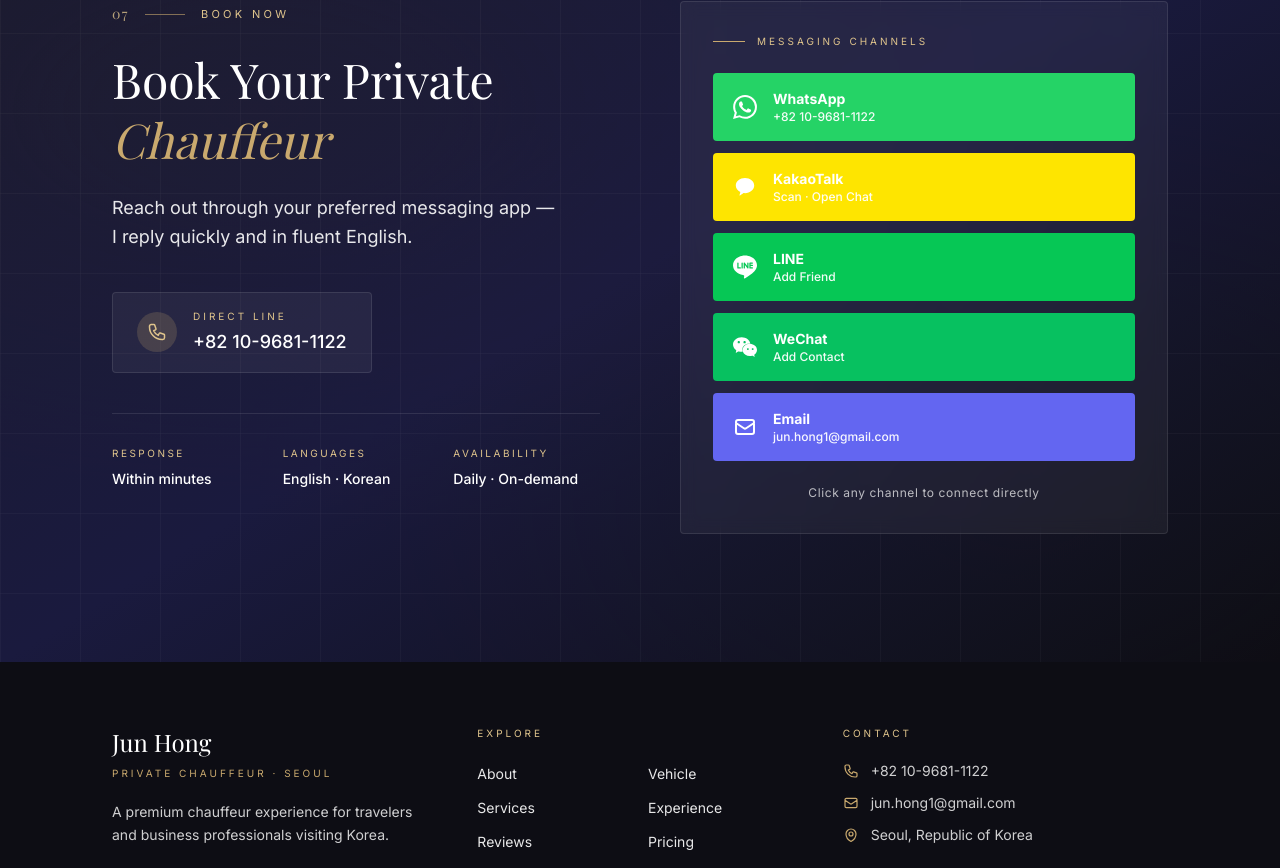
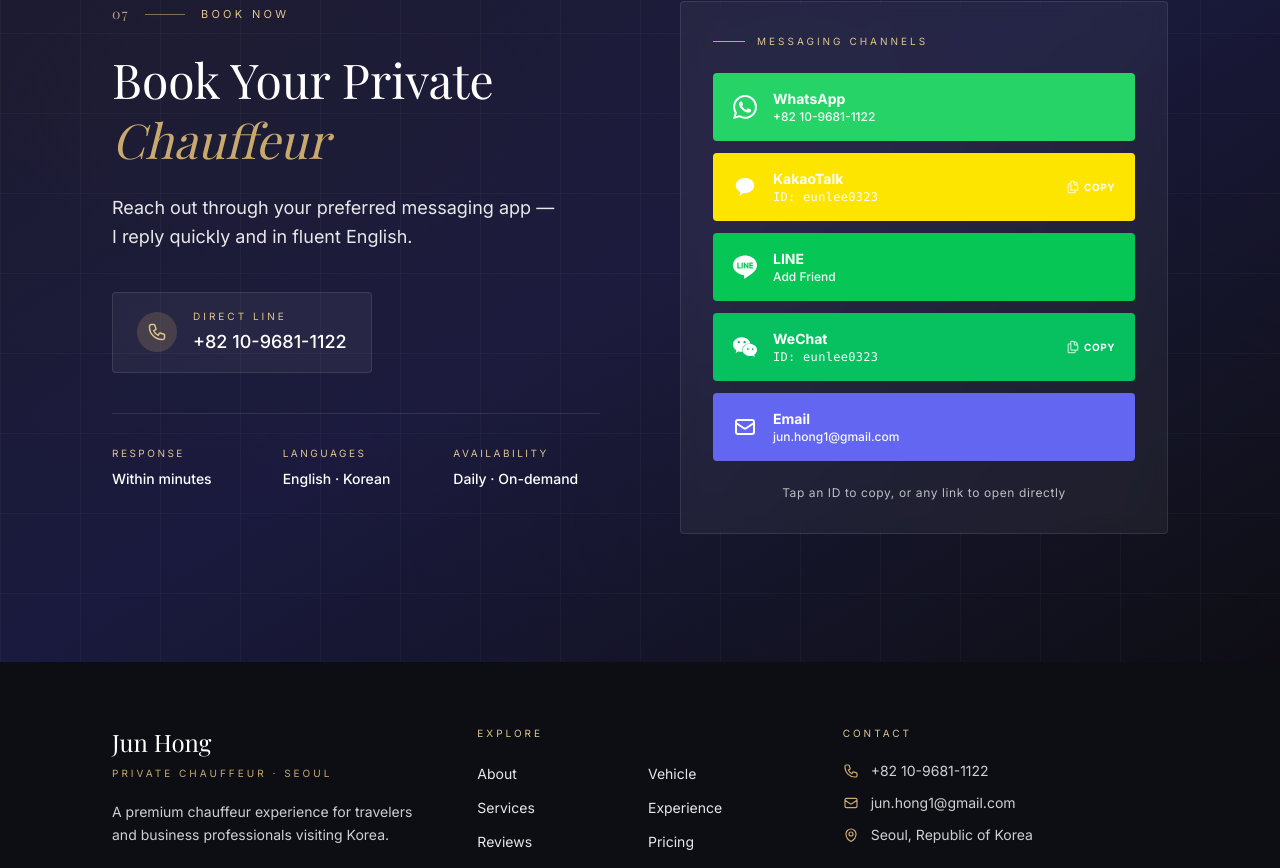
Before and after one commit to gustn0117/private-chauffeur, a Next.js app: page / in a window 1280 px wide. Shown: the part 6776-7644 px from the top of the page. Built offline with nearby package versions, Linux system fonts and the light colour scheme.

Commit message:
Show KakaoTalk and WeChat as copyable IDs instead of links

```diff
--- a/src/components/Booking.tsx
+++ b/src/components/Booking.tsx
@@ -1,8 +1,28 @@
+import ChannelButton from "./ChannelButton";
 import Reveal from "./Reveal";
 import SectionLabel from "./SectionLabel";
 
-const contactChannels = [
+type ChannelItem =
+  | {
+      type: "link";
+      name: string;
+      icon: React.ReactNode;
+      color: string;
+      href: string;
+      handle: string;
+    }
+  | {
+      type: "copy";
+      name: string;
+      icon: React.ReactNode;
+      color: string;
+      copyValue: string;
+      handleLabel: string;
+    };
+
+const contactChannels: ChannelItem[] = [
   {
+    type: "link",
     name: "WhatsApp",
     icon: (
       <svg viewBox="0 0 24 24" className="w-6 h-6" fill="currentColor">
@@ -14,17 +34,19 @@
     handle: "+82 10-9681-1122",
   },
   {
+    type: "copy",
     name: "KakaoTalk",
     icon: (
       <svg viewBox="0 0 24 24" className="w-6 h-6" fill="currentColor">
         <path d="M12 3c-5.08 0-9.2 3.39-9.2 7.57 0 2.73 1.81 5.13 4.54 6.48-.2.74-.72 2.68-.82 3.1-.13.5.18.49.39.36.16-.1 2.59-1.76 3.64-2.48.47.07.96.11 1.45.11 5.08 0 9.2-3.39 9.2-7.57S17.08 3 12 3z" />
       </svg>
     ),
-    href: "http://qr.kakao.com/talk/yhAS6WEaAqu3uR4eiE8O1gZDlUI-",
+    copyValue: "eunlee0323",
+    handleLabel: "ID: eunlee0323",
     color: "bg-[#FEE500] hover:bg-[#e6cf00] text-[#191919]",
-    handle: "Scan · Open Chat",
   },
   {
+    type: "link",
     name: "LINE",
     icon: (
       <svg viewBox="0 0 24 24" className="w-6 h-6" fill="currentColor">
@@ -36,17 +58,19 @@
     handle: "Add Friend",
   },
   {
+    type: "copy",
     name: "WeChat",
     icon: (
       <svg viewBox="0 0 24 24" className="w-6 h-6" fill="currentColor">
         <path d="M8.691 2.188C3.891 2.188 0 5.476 0 9.53c0 2.212 1.17 4.203 3.002 5.55a.59.59 0 01.213.665l-.39 1.48c-.019.07-.048.141-.048.213 0 .163.13.295.29.295a.326.326 0 00.167-.054l1.903-1.114a.864.864 0 01.717-.098 10.16 10.16 0 002.837.403c.276 0 .543-.027.811-.05-.857-2.578.157-4.972 1.932-6.446 1.703-1.415 3.882-1.98 5.853-1.838-.576-3.583-4.196-6.348-8.596-6.348zM5.785 5.991c.642 0 1.162.529 1.162 1.18a1.17 1.17 0 01-1.162 1.178A1.17 1.17 0 014.623 7.17c0-.651.52-1.18 1.162-1.18zm5.813 0c.642 0 1.162.529 1.162 1.18a1.17 1.17 0 01-1.162 1.178 1.17 1.17 0 01-1.162-1.178c0-.651.52-1.18 1.162-1.18zm5.34 2.867c-1.797-.052-3.746.512-5.28 1.786-1.72 1.428-2.687 3.72-1.78 6.22.942 2.453 3.666 4.229 6.884 4.229.826 0 1.622-.12 2.361-.336a.722.722 0 01.598.082l1.584.926a.272.272 0 00.14.047c.134 0 .24-.111.24-.247 0-.06-.023-.12-.038-.177l-.327-1.233a.582.582 0 01-.023-.156.49.49 0 01.201-.398C23.024 18.48 24 16.82 24 14.98c0-3.21-2.931-5.837-7.062-6.122zM14.87 13.13c.535 0 .969.44.969.982a.976.976 0 01-.969.983.976.976 0 01-.969-.983c0-.542.434-.982.97-.982zm4.82 0c.535 0 .969.44.969.982a.976.976 0 01-.969.983.976.976 0 01-.969-.983c0-.542.434-.982.97-.982z" />
       </svg>
     ),
-    href: "https://u.wechat.com/kI4KmHVxguW-mK8gjWZVOyw",
+    copyValue: "eunlee0323",
+    handleLabel: "ID: eunlee0323",
     color: "bg-[#07C160] hover:bg-[#06ad56]",
-    handle: "Add Contact",
   },
   {
+    type: "link",
     name: "Email",
     icon: (
       <svg viewBox="0 0 24 24" className="w-6 h-6" fill="none" stroke="currentColor" strokeWidth={2}>
@@ -148,27 +172,12 @@
 
               <div className="grid gap-3">
                 {contactChannels.map((c) => (
-                  <a
-                    key={c.name}
-                    href={c.href}
-                    target="_blank"
-                    rel="noopener noreferrer"
-                    className={`group flex items-center gap-4 px-5 py-4 rounded-sm text-white transition-all duration-300 hover:translate-x-1 ${c.color}`}
-                  >
-                    <div className="shrink-0">{c.icon}</div>
-                    <div className="flex-1 text-left">
-                      <div className="font-bold text-sm">{c.name}</div>
-                      <div className="text-xs font-medium opacity-95">{c.handle}</div>
-                    </div>
-                    <span className="opacity-0 group-hover:opacity-100 transition-opacity font-bold">
-                      →
-                    </span>
-                  </a>
+                  <ChannelButton key={c.name} {...c} />
                 ))}
               </div>
 
               <p className="mt-6 text-center text-white/70 text-xs tracking-wider">
-                Click any channel to connect directly
+                Tap an ID to copy, or any link to open directly
               </p>
             </div>
           </Reveal>
--- /dev/null
+++ b/src/components/ChannelButton.tsx
@@ -0,0 +1,83 @@
+"use client";
+
+import { useState, type ReactNode } from "react";
+
+type Props = {
+  name: string;
+  icon: ReactNode;
+  color: string;
+  className?: string;
+} & (
+  | { type: "link"; href: string; handle: string }
+  | { type: "copy"; copyValue: string; handleLabel: string }
+);
+
+export default function ChannelButton(props: Props) {
+  const [copied, setCopied] = useState(false);
+
+  const handleCopy = async () => {
+    if (props.type !== "copy") return;
+    try {
+      await navigator.clipboard.writeText(props.copyValue);
+      setCopied(true);
+      setTimeout(() => setCopied(false), 1800);
+    } catch {
+      // noop
+    }
+  };
+
+  const baseClass = `group flex items-center gap-4 px-5 py-4 rounded-sm text-white transition-all duration-300 hover:translate-x-1 ${props.color} ${props.className ?? ""}`;
+
+  if (props.type === "link") {
+    return (
+      <a
+        href={props.href}
+        target="_blank"
+        rel="noopener noreferrer"
+        className={baseClass}
+      >
+        <div className="shrink-0">{props.icon}</div>
+        <div className="flex-1 text-left">
+          <div className="font-bold text-sm">{props.name}</div>
+          <div className="text-xs font-medium opacity-95">{props.handle}</div>
+        </div>
+        <span className="opacity-0 group-hover:opacity-100 transition-opacity font-bold">
+          →
+        </span>
+      </a>
+    );
+  }
+
+  return (
+    <button
+      type="button"
+      onClick={handleCopy}
+      className={`${baseClass} cursor-pointer`}
+    >
+      <div className="shrink-0">{props.icon}</div>
+      <div className="flex-1 text-left">
+        <div className="font-bold text-sm">{props.name}</div>
+        <div className="text-xs font-medium opacity-95 font-mono tracking-wide">
+          {props.handleLabel}
+        </div>
+      </div>
+      <span className="flex items-center gap-1 text-[10px] tracking-wider uppercase font-bold">
+        {copied ? (
+          <>
+            <svg className="w-3.5 h-3.5" fill="none" stroke="currentColor" strokeWidth={3} viewBox="0 0 24 24">
+              <path strokeLinecap="round" strokeLinejoin="round" d="m4.5 12.75 6 6 9-13.5" />
+            </svg>
+            Copied
+          </>
+        ) : (
+          <>
+            <svg className="w-3.5 h-3.5 opacity-70 group-hover:opacity-100" fill="none" stroke="currentColor" strokeWidth={2} viewBox="0 0 24 24">
+              <path strokeLinecap="round" strokeLinejoin="round" d="M15.75 17.25v3.375c0 .621-.504 1.125-1.125 1.125h-9.75a1.125 1.125 0 0 1-1.125-1.125V7.875c0-.621.504-1.125 1.125-1.125H6.75a9.06 9.06 0 0 1 1.5.124m7.5 10.376h3.375c.621 0 1.125-.504 1.125-1.125V11.25c0-4.46-3.243-8.161-7.5-8.876a9.06 9.06 0 0 0-1.5-.124H9.375c-.621 0-1.125.504-1.125 1.125v3.5m7.5 10.375H9.375a1.125 1.125 0 0 1-1.125-1.125v-9.25m12 6.625v-1.875a3.375 3.375 0 0 0-3.375-3.375h-1.5a1.125 1.125 0 0 1-1.125-1.125v-1.5a3.375 3.375 0 0 0-3.375-3.375H9.75" />
+            </svg>
+            Copy
+          </>
+        )}
+      </span>
+    </button>
+  );
+}
--- a/src/components/FloatingContact.tsx
+++ b/src/components/FloatingContact.tsx
@@ -1,9 +1,17 @@
 "use client";
 
-import { useState } from "react";
+import { useState, type ReactNode } from "react";
 
-const channels = [
+type Channel = {
+  name: string;
+  color: string;
+  textColor?: string;
+  icon: ReactNode;
+} & ({ type: "link"; href: string } | { type: "copy"; copyValue: string; idLabel: string });
+
+const channels: Channel[] = [
   {
+    type: "link",
     name: "WhatsApp",
     href: "https://wa.me/821096811122",
     color: "#25D366",
@@ -14,8 +22,10 @@
     ),
   },
   {
+    type: "copy",
     name: "KakaoTalk",
-    href: "http://qr.kakao.com/talk/yhAS6WEaAqu3uR4eiE8O1gZDlUI-",
+    copyValue: "eunlee0323",
+    idLabel: "ID: eunlee0323",
     color: "#FEE500",
     textColor: "#191919",
     icon: (
@@ -25,6 +35,7 @@
     ),
   },
   {
+    type: "link",
     name: "LINE",
     href: "https://line.me/ti/p/tMzxzV543W",
     color: "#06C755",
@@ -35,8 +46,10 @@
     ),
   },
   {
+    type: "copy",
     name: "WeChat",
-    href: "https://u.wechat.com/kI4KmHVxguW-mK8gjWZVOyw",
+    copyValue: "eunlee0323",
+    idLabel: "ID: eunlee0323",
     color: "#07C160",
     icon: (
       <svg viewBox="0 0 24 24" className="w-5 h-5" fill="currentColor">
@@ -45,6 +58,7 @@
     ),
   },
   {
+    type: "link",
     name: "Email",
     href: "mailto:jun.hong1@gmail.com",
     color: "#6366f1",
@@ -55,6 +69,51 @@
     ),
   },
 ];
+
+function ChannelPill({ ch }: { ch: Channel }) {
+  const [copied, setCopied] = useState(false);
+
+  const style = { backgroundColor: ch.color, color: ch.textColor || "#fff" };
+  const pillClass =
+    "flex items-center gap-3 pl-4 pr-5 py-2.5 rounded-full shadow-lg text-sm font-semibold hover:scale-105 transition-transform";
+
+  if (ch.type === "link") {
+    return (
+      <a
+        href={ch.href}
+        target="_blank"
+        rel="noopener noreferrer"
+        className={pillClass}
+        style={style}
+        title={ch.name}
+      >
+        {ch.icon}
+        <span>{ch.name}</span>
+      </a>
+    );
+  }
+
+  return (
+    <button
+      type="button"
+      onClick={async () => {
+        try {
+          await navigator.clipboard.writeText(ch.copyValue);
+          setCopied(true);
+          setTimeout(() => setCopied(false), 1800);
+        } catch {
+          /* noop */
+        }
+      }}
+      className={`${pillClass} cursor-pointer`}
+      style={style}
+      title={`${ch.name} — ${ch.idLabel}`}
+    >
+      {ch.icon}
+      <span>{copied ? "Copied!" : `${ch.name} · ${ch.idLabel}`}</span>
+    </button>
+  );
+}
 
 export default function FloatingContact() {
   const [open, setOpen] = useState(false);
@@ -67,18 +126,7 @@
         }`}
       >
         {channels.map((ch) => (
-          <a
-            key={ch.name}
-            href={ch.href}
-            target="_blank"
-            rel="noopener noreferrer"
-            className="flex items-center gap-3 pl-4 pr-5 py-2.5 rounded-full shadow-lg text-sm font-semibold hover:scale-105 transition-transform"
-            style={{ backgroundColor: ch.color, color: ch.textColor || "#fff" }}
-            title={ch.name}
-          >
-            {ch.icon}
-            <span>{ch.name}</span>
-          </a>
+          <ChannelPill key={ch.name} ch={ch} />
         ))}
       </div>
 
```
